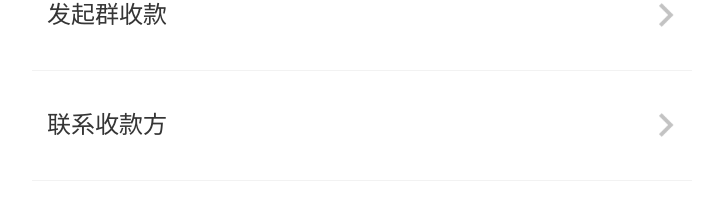
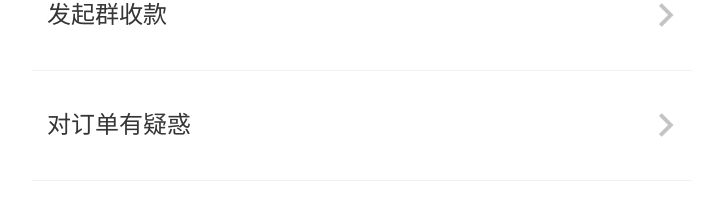
Before and after one commit to zenghongcong/zenghongcong, a Vue app: page /#/transfer in a window 1280 px wide. Shown: the part 743-952 px from the top of the page, without its empty margins (278-1001 px from the left). Built offline with nearby package versions, Linux system fonts and the light colour scheme.

Commit message:
fix:隐藏

```diff
--- a/src/components/Transfer.vue
+++ b/src/components/Transfer.vue
@@ -35,10 +35,10 @@
         <span>发起群收款</span>
         <span></span>
       </li>
-      <li class="flex border-row">
+      <!-- <li class="flex border-row">
         <span>联系收款方</span>
         <span></span>
-      </li>
+      </li> -->
       <li class="flex border-row">
         <span>对订单有疑惑</span>
         <span></span>
```
Also changed, not shown: 1 other file (tests, documents, lock files or other folders).
